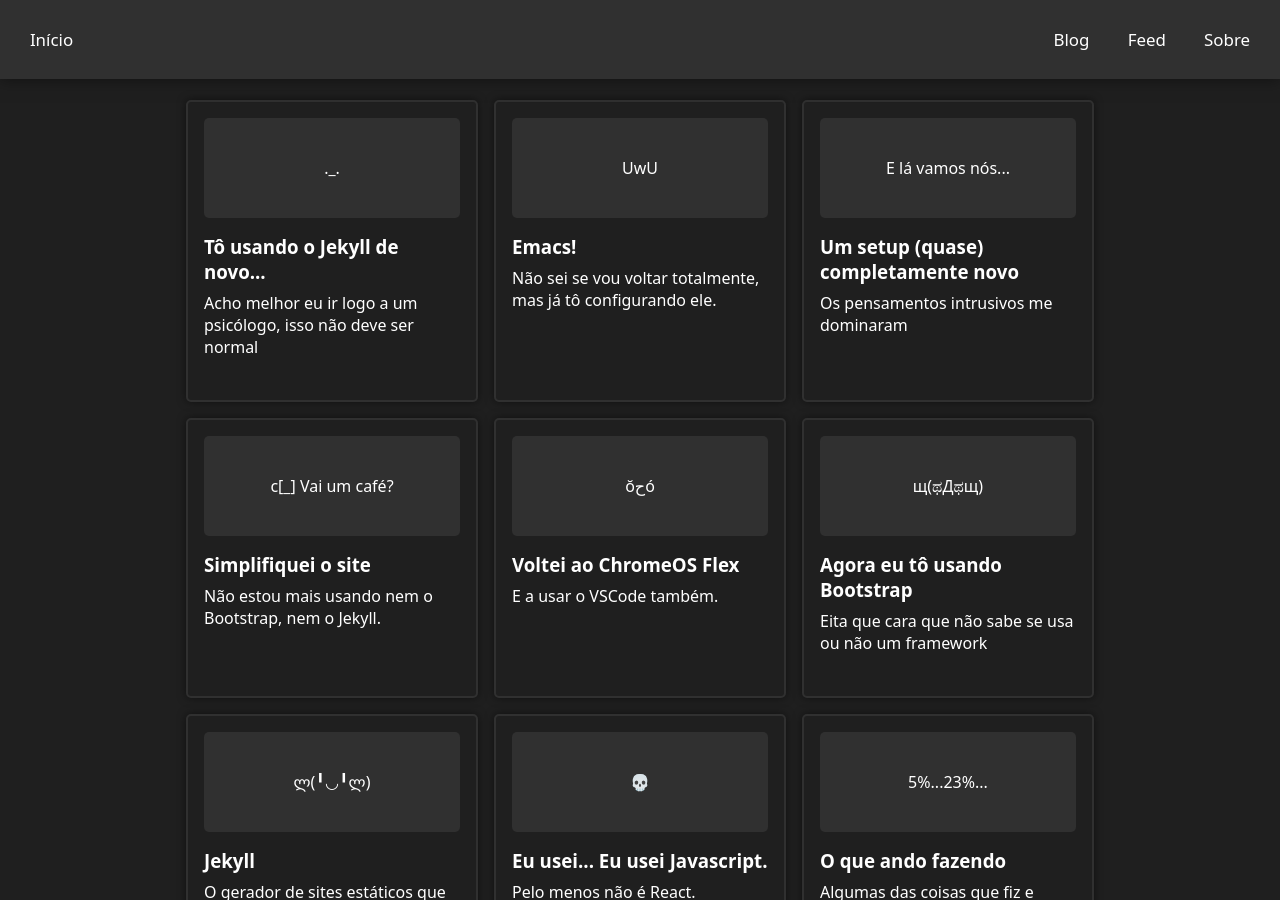
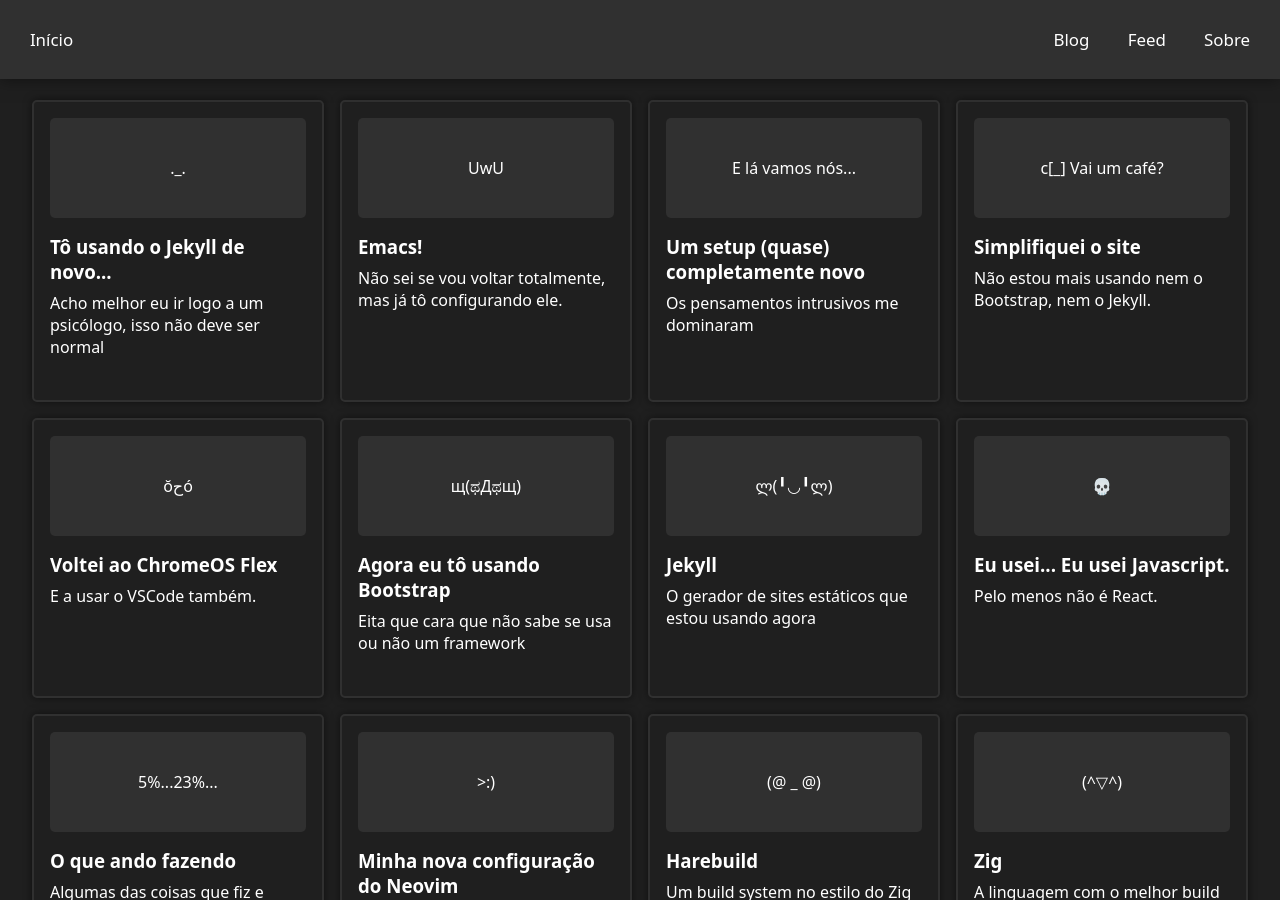
Before and after one commit to tukainpng/tukainpng.github.io, a Jekyll site: the page built from blog.md, in a window 1280 px wide and 900 px high. Built offline with Jekyll 4.4.1, drawn with Linux system fonts in a browser that asks for light colours.

Commit message:
Atualizar o styles.css

```diff
--- a/assets/css/styles.css
+++ b/assets/css/styles.css
@@ -57,8 +57,8 @@ blockquote > p {
 }
 
 main {
-  padding-left: 3em;
-  padding-right: 3em;
+  padding-left: 1em;
+  padding-right: 1em;
   margin-bottom: 6em;
   background-color: var(--background);
 }
@@ -152,12 +152,6 @@ footer > p {
 
 .card > p {
   margin-bottom: 1em;
-}
-
-.container {
-  display: block;
-  margin-left: 1em;
-  margin-right: 1em;
 }
 
 .center {
```
